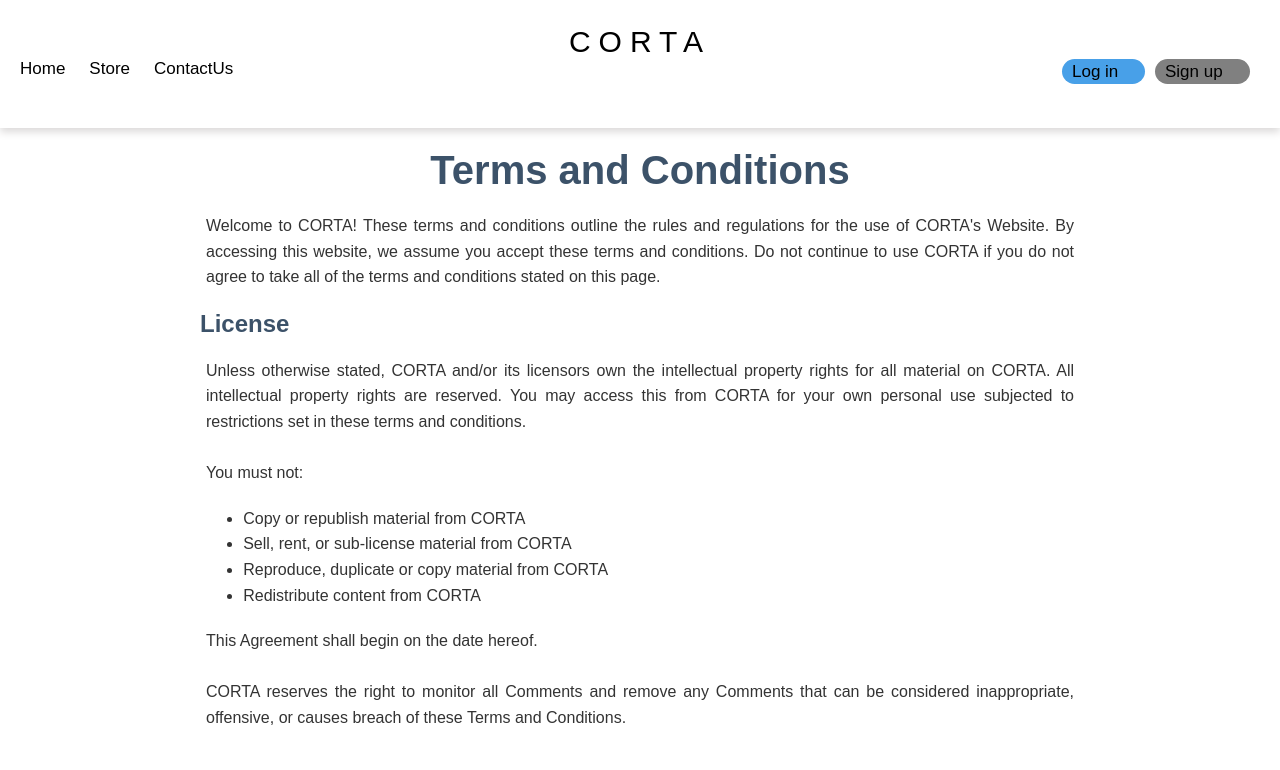
After one commit to Vlerashabiu/corta, a PHP site: page /terms.html in a window 1280 px wide. The commit adds this page. Shown: the top 770 px of the page. Run offline with PHP 8.4, Linux system fonts and the light colour scheme.

Commit message:
termes and conditions

```diff
--- a/style1.css
+++ b/style1.css
@@ -116,6 +116,10 @@ p {
     display: flex;
 
 }
+main {
+    margin-top: 16vh; /* E barabartë me lartësinë e navbar-it */
+    padding: 20px;
+}
 .footer{
     display: flex;
     justify-content: center;
--- /dev/null
+++ b/terms.css
@@ -0,0 +1,41 @@
+.term {
+    text-align: center;
+    color: #3c5269;
+    font-size: 40px;
+    margin-bottom: 20px;
+}
+
+.license {
+    margin-left: 180px;
+    color: #3c5269;
+    font-size: 24px;
+    margin-top: 20px;
+
+}
+
+.description {
+    text-align: justify;
+    color: #333;
+    font-size: 16px;
+    line-height: 1.6;
+    margin: 20px 15%;
+}
+.listat{
+    text-align: justify;
+    color: #333;
+    font-size: 16px;
+    line-height: 1.6;
+    margin: 20px 18%;
+}
+.description2{
+    text-align: justify;
+    color: #333;
+    font-size: 16px;
+    line-height: 1.6;
+    margin: 20px 15%;
+}
+
+.main{
+margin-top: 16vh;
+
+}
--- /dev/null
+++ b/terms.html
@@ -0,0 +1,52 @@
+<!DOCTYPE html>
+<html lang="en">
+<head>
+    <meta charset="UTF-8">
+    <meta name="viewport" content="width=device-width, initial-scale=1.0">
+    <title>Welcome to CORTA</title>
+    <link rel="stylesheet" href="style1.css">
+    <link rel="stylesheet" href="terms.css">
+</head>
+<body>
+<div class="navbar">
+    <div class ="title">CORTA</div>
+    <div>
+       <a href="home.html">Home</a>
+       <a href="store.html">Store</a>
+       <a href="contact.html">ContactUs</a>
+      </div>
+    <div>
+
+        <button class="sign-up"> <a href="signup.html">Sign up</a> </button>
+
+      <button class ="log-in"> <a href="login.html">Log in</a></button>
+    </div>
+</div>
+
+<main>
+<h1 class="term">Terms and Conditions</h1>
+<p class="description">Welcome to CORTA!
+    These terms and conditions outline the rules and regulations for the use of CORTA's Website.
+    By accessing this website, we assume you accept these terms and conditions. Do not continue to use CORTA if you do not agree to take all of the terms and conditions stated on this page.
+</p>
+
+<h2 class="license">License</h2>
+<p class="description">Unless otherwise stated, CORTA and/or its licensors own the intellectual property rights
+    for all material on CORTA. All intellectual property rights are reserved. You may access this from
+    CORTA for your own personal use subjected to restrictions set in these terms and conditions.
+    <br><br>You must not:
+</p>
+<ul class="listat">
+    <li>Copy or republish material from CORTA</li>
+    <li>Sell, rent, or sub-license material from CORTA</li>
+    <li>Reproduce, duplicate or copy material from CORTA</li>
+    <li>Redistribute content from CORTA</li>
+</ul>
+
+<p class="description2">This Agreement shall begin on the date hereof. <br><br>
+    CORTA reserves the right to monitor all Comments and remove any Comments that can be considered inappropriate, offensive, or causes breach of these Terms and Conditions.</p>
+
+</main>
+
+</body>
+</html>
```
Also changed, not shown: contact.css (+17 -1 lines).
